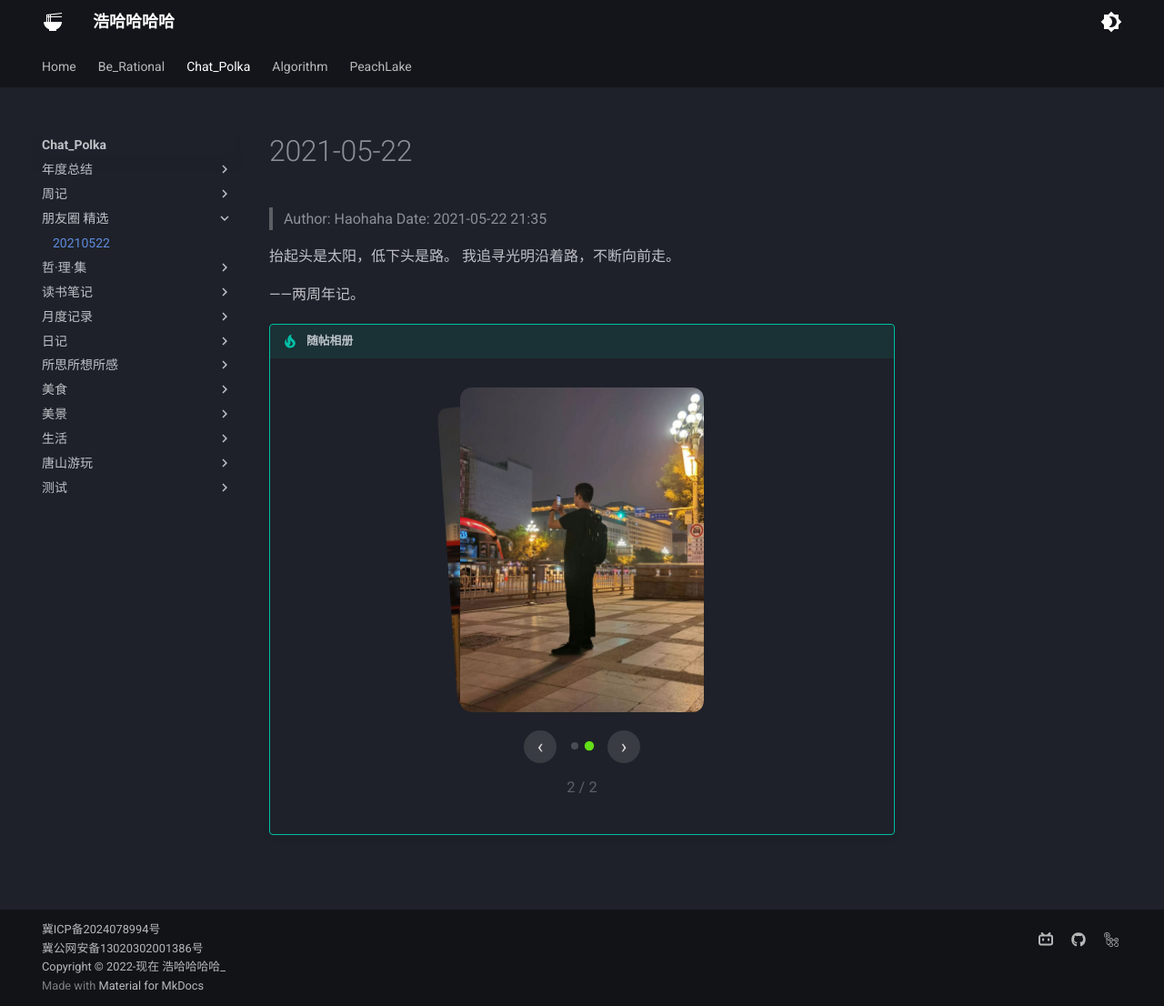
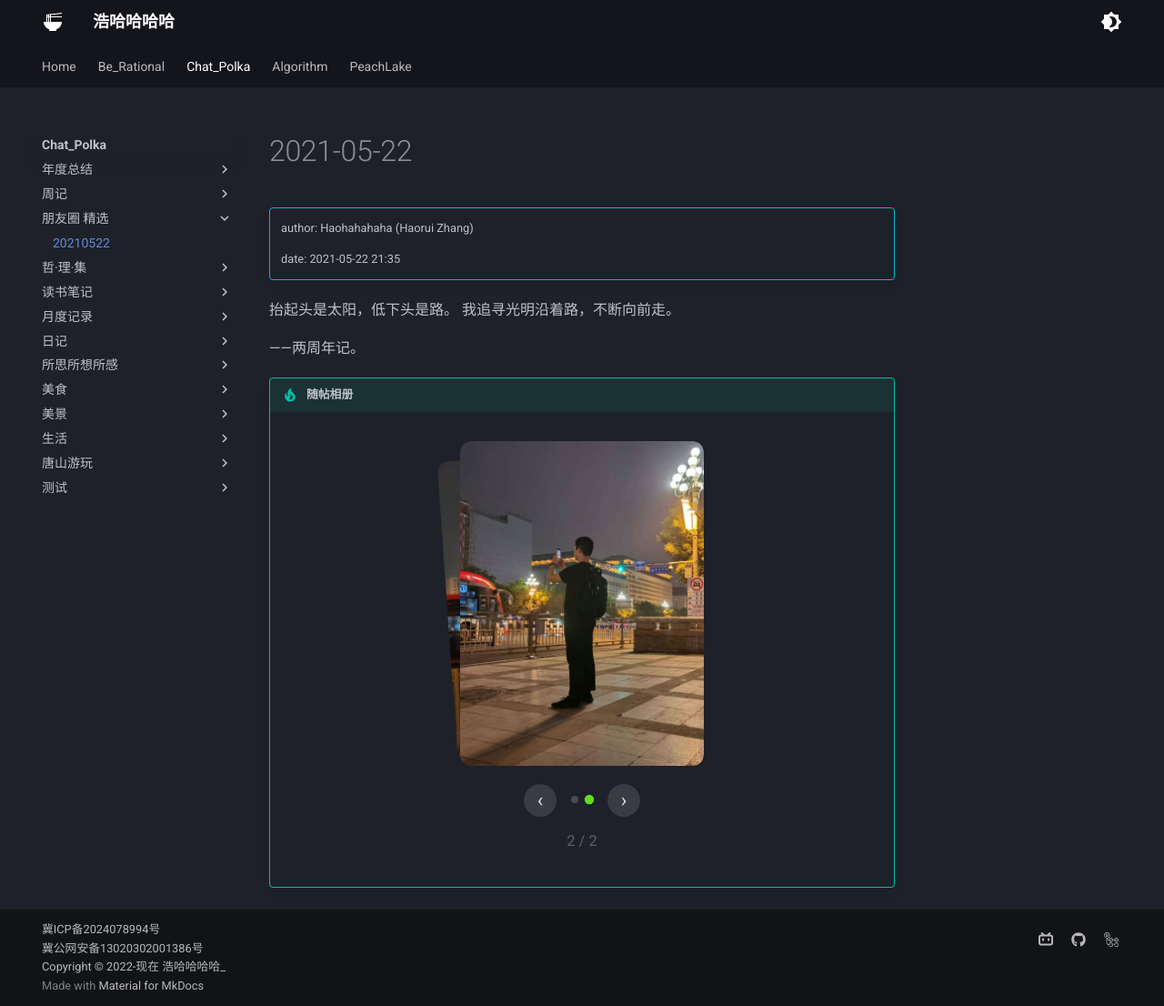
Before and after one commit to Haohahahaha/chat, an MkDocs documentation site: the page built from docs/7-Life/Moments_Selected/posts/20210522.md, in a window 1280 px wide and 1106 px high. Shown: the whole window at 91% size. Built offline with MkDocs 1.6.1 and Material for MkDocs 9.7.7, drawn with Linux system fonts in a browser that asks for light colours; nearby versions of some CDN libraries; library files that are not in the unit come from our copies; comment, search, counter and statistics services are not loaded.

Commit message:
2026-07-01_12:01:28 update

```diff
--- a/docs/7-Life/Moments_Selected/posts/20210522.md
+++ b/docs/7-Life/Moments_Selected/posts/20210522.md
@@ -1,7 +1,10 @@
 # 2021-05-22
 
-> Author: Haohaha
-> Date: 2021-05-22 21:35
+!!! info ""
+
+    author: Haohahahaha (Haorui Zhang)
+
+    date: 2021-05-22 21:35
 
 抬起头是太阳，低下头是路。
 我追寻光明沿着路，不断向前走。
```
